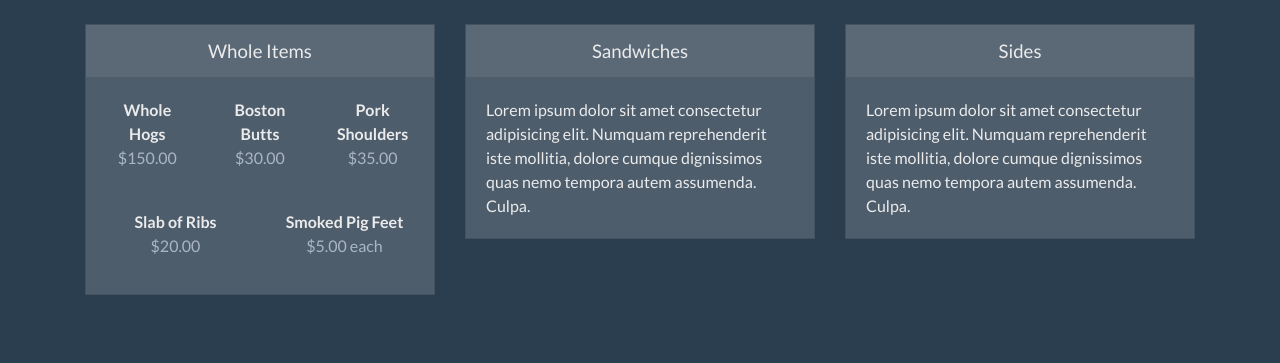
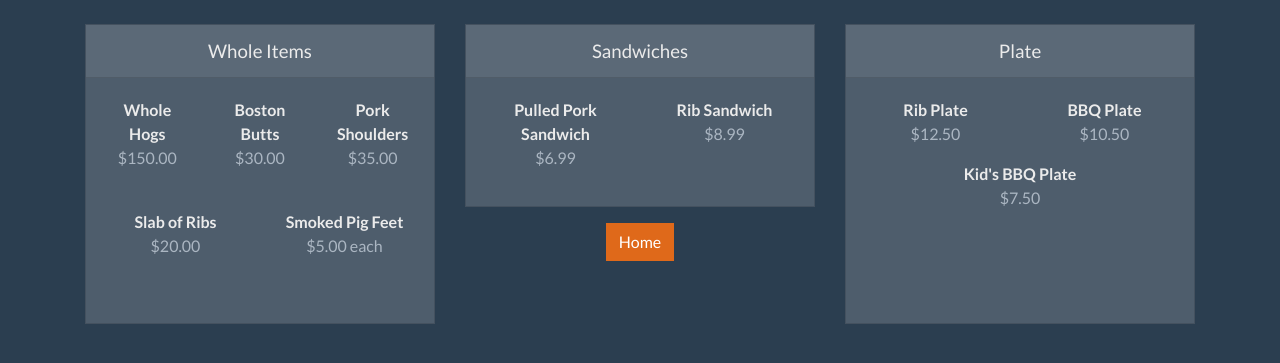
Before and after one commit to Dannyp123/Big-Reds-BBQ, a Django app: page /menu in a window 1280 px wide. Shown: the part 45-408 px from the top of the page. Run offline with Django 3.2, Linux system fonts and the light colour scheme; some libraries are stand-ins or nearby versions.

Commit message:
working on the menu

```diff
--- a/app/templates/base.html
+++ b/app/templates/base.html
@@ -39,6 +39,22 @@
         .adjusted-card {
             height: 400 px;
         }
+
+        .whole-items {
+            height: 480px;
+            margin-bottom: 21px;
+        }
+
+        .sand-card {
+            height: 250px;
+            margin-bottom: 21px
+        }
+
+        .menu-card {
+            height: 300px;
+            margin-bottom: 21px;
+
+        }
     }
 
     /* FOR MEDIUM SCREENS */
@@ -68,6 +84,15 @@
 
         .adjusted-card {
             height: 400px;
+        }
+
+        .menu-card {
+            height: 500px;
+        }
+
+        .whole-items {
+            height: 500px;
+            margin-bottom: 21px;
         }
     }
 
@@ -102,6 +127,15 @@
         .adjusted-card {
             height: 425px;
         }
+
+        .menu-card {
+            height: 300px;
+        }
+
+        .whole-items {
+            height: 300px;
+            margin-bottom: 21px;
+        }
     }
 </style>
 
--- a/app/templates/menu.html
+++ b/app/templates/menu.html
@@ -23,7 +23,7 @@
 <div class="container">
     <div class="row mt-4">
         <div class="col-sm-12 col-md-12 col-lg-4">
-            <div class="card menu-card">
+            <div class="card whole-items">
                 <span class="card-header text-center" style="font-size: 14pt">Whole Items</span>
                 <div class="card-body">
                     <div class="row mb-4">
@@ -50,26 +50,56 @@
                             <p class="text-center text-light">$5.00 each</p>
                         </div>
                     </div>
-
-
-
                 </div>
             </div>
         </div>
         <div class="col-sm-12 col-md-12 col-lg-4">
-            <div class="card menu-card">
+            <div class="card sand-card">
                 <span class="card-header text-center" style="font-size: 14pt">Sandwiches</span>
-                <div class="card-body">Lorem ipsum dolor sit amet consectetur adipisicing elit. Numquam
-                    reprehenderit
-                    iste mollitia, dolore cumque dignissimos quas nemo tempora autem assumenda. Culpa.</div>
+                <div class="card-body">
+                    <div class="row">
+                        <div class="col-sm-12 col-md-12 col-lg-6">
+                            <div class="font-weight-bold text-center">
+                                Pulled Pork Sandwich
+                            </div>
+                            <p class="text-center text-light">$6.99</p>
+                        </div>
+                        <div class="col-sm-12 col-md-12 col-lg-6">
+                            <div class="font-weight-bold text-center">
+                                Rib Sandwich
+                            </div>
+                            <p class="text-center text-light">$8.99</p>
+                        </div>
+                    </div>
+                </div>
+            </div>
+            <div class="p-3 text-center">
+                <form action="{% url 'home' %}">
+                    <button type="submit" class="btn btn-primary">Home</button>
+                </form>
             </div>
         </div>
         <div class="col-sm-12 col-md-12 col-lg-4">
             <div class="card menu-card">
-                <span class="card-header text-center" style="font-size: 14pt">Sides</span>
-                <div class="card-body">Lorem ipsum dolor sit amet consectetur adipisicing elit. Numquam
-                    reprehenderit
-                    iste mollitia, dolore cumque dignissimos quas nemo tempora autem assumenda. Culpa.</div>
+                <span class="card-header text-center" style="font-size: 14pt">Plate</span>
+                <div class="card-body">
+                    <div class="row">
+                        <div class="col-sm-12 col-md-12 col-lg-6">
+                            <div class="text-center font-weight-bold">Rib Plate</div>
+                            <p class="text-center text-light">$12.50</p>
+                        </div>
+                        <div class="col-sm-12 col-md-12 col-lg-6">
+                            <div class="text-center font-weight-bold">BBQ Plate</div>
+                            <p class="text-center text-light">$10.50</p>
+                        </div>
+                    </div>
+                    <div class="row">
+                        <div class="col-sm-12 col-md-12 col-lg-12">
+                            <div class="text-center font-weight-bold">Kid's BBQ Plate</div>
+                            <p class="text-center text-light">$7.50</p>
+                        </div>
+                    </div>
+                </div>
             </div>
         </div>
     </div>
```
